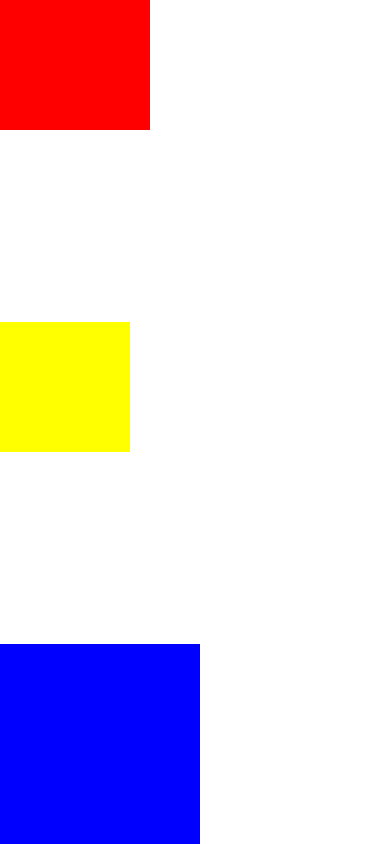
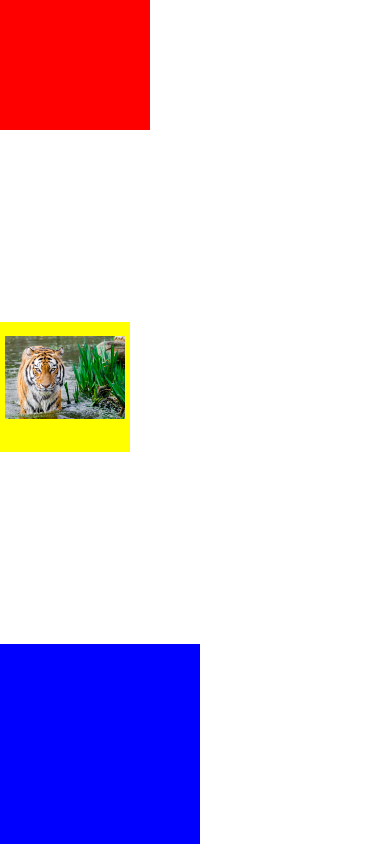
Before and after one commit to iphoneT/FlexBox, a React Native app: screen / in a window 390 px wide. Built offline with nearby package versions, Linux system fonts and the light colour scheme.

Commit message:
w
Signed-off-by: iphoneT <iphone@trivediinfotech.com>

```diff
--- a/App.js
+++ b/App.js
@@ -7,7 +7,7 @@
  */
 
 import React from 'react';
-import {View, Button, StyleSheet, Text} from 'react-native';
+import {View, Button, StyleSheet, Text, Image} from 'react-native';
 
 class App extends React.Component {
   render() {
@@ -19,9 +19,18 @@ class App extends React.Component {
           justifyContent: 'space-between',
           flexDirection: 'column',
         }}>
-        <View style={{width: 150, height: 130, backgroundColor: 'red'}}></View>
-        <View
-          style={{width: 130, height: 130, backgroundColor: 'yellow'}}></View>
+        <View style={{width: 150, height: 130, backgroundColor: 'red'}} />
+        <View style={{width: 130, height: 130, backgroundColor: 'yellow'}}>
+          <Image
+            source={require('./images/a.jpeg')}
+            style={{
+              width: 120,
+              height: 110,
+              alignSelf: 'center',
+              resizeMode: 'center',
+            }}
+          />
+        </View>
         <View style={{width: 200, height: 200, backgroundColor: 'blue'}}></View>
       </View>
     );
```
